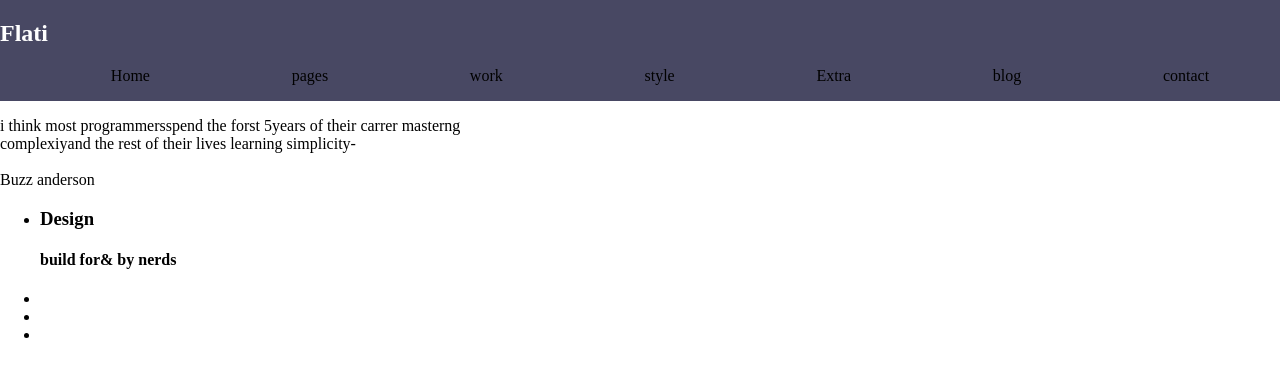
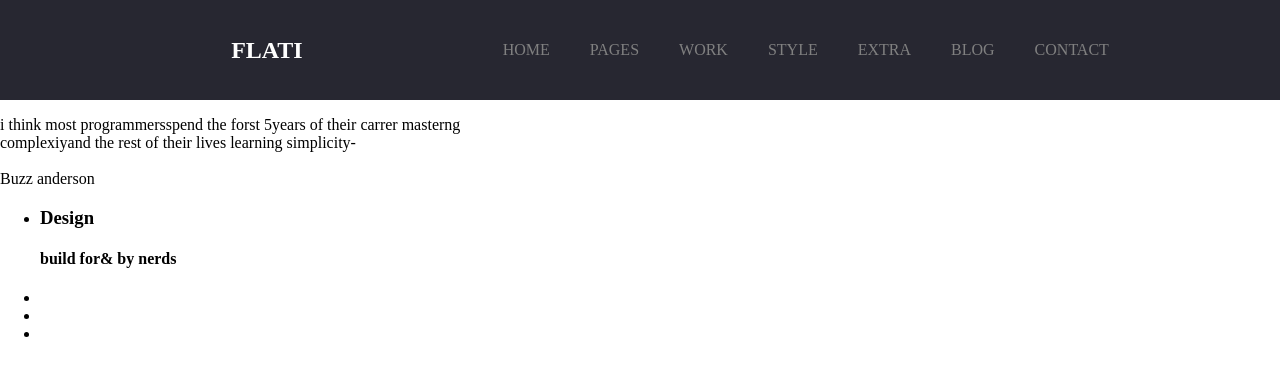
Before and after one commit to keeper-tech-Malo/html-sass-flati-siteweb, a website: page index.html in a window 1280 px wide. Drawn offline with Linux system fonts and the light colour scheme.

Commit message:
fin de la navabar

```diff
--- a/src/sass/modules/_header.scss
+++ b/src/sass/modules/_header.scss
@@ -2,8 +2,61 @@ header{
     display: flex;
     align-items: center;
     width: 100%;
+    height: auto;
+    margin: 0 auto;
+
     nav{
-        background-color: (29,29;63,0.808);
+        display: flex;
+        background-color: rgba(13, 13, 24, 0.89);
         width: 100%;
+        align-items: center;
+        justify-content: center;
+        height: 100px;
+
+        .flati{
+            display: flex;
+            color:white;
+            // align-items: center;
+            flex:1;
+            margin-left: 40px;
+            padding: 40px;
+            text-transform: uppercase;
+        }
+        .box-liste{
+            display: flex;
+            margin-left: 100px;
+            ul{
+                display: flex;
+                align-items: center;
+                justify-content: space-between;
+                list-style: none;
+                flex:2;
+                li{
+                    display: flex;
+                    align-items: center;
+                    justify-content: space-between;
+                    margin: 0 auto;
+                    :hover{
+                        background-color: blue;
+                        color: white;
+                    }
+                    a{
+                        display: flex;
+                        justify-content: space-between;
+                        color: grey;
+                        text-decoration: none;
+                        padding: 20px;
+                        text-transform: uppercase;
+                        span{
+                            display: flex;
+                            justify-content: space-between;
+                        }
+                    }
+                }
+            }
+        }
+    }
+    .image-header{
+        background-image: url("../../../public/img/bg-header.png");
     }
 }
--- /dev/null
+++ b/src/sass/modules/_section.scss
@@ -0,0 +1,11 @@
+section{
+    margin: 50px 15%;
+    .slogan{
+        justify-content: center;
+        align-content: center;
+        p{
+            text-align: center;
+        }
+
+    }
+}
--- a/src/sass/modules/_style.scss
+++ b/src/sass/modules/_style.scss
@@ -1,3 +1,4 @@
 @import "./header";
 @import "./navbar";
-@import "./body"
+@import "./body";
+@import"./section";
```
Also changed, not shown: index.html (+0 -1 lines), public/css/app.css.
